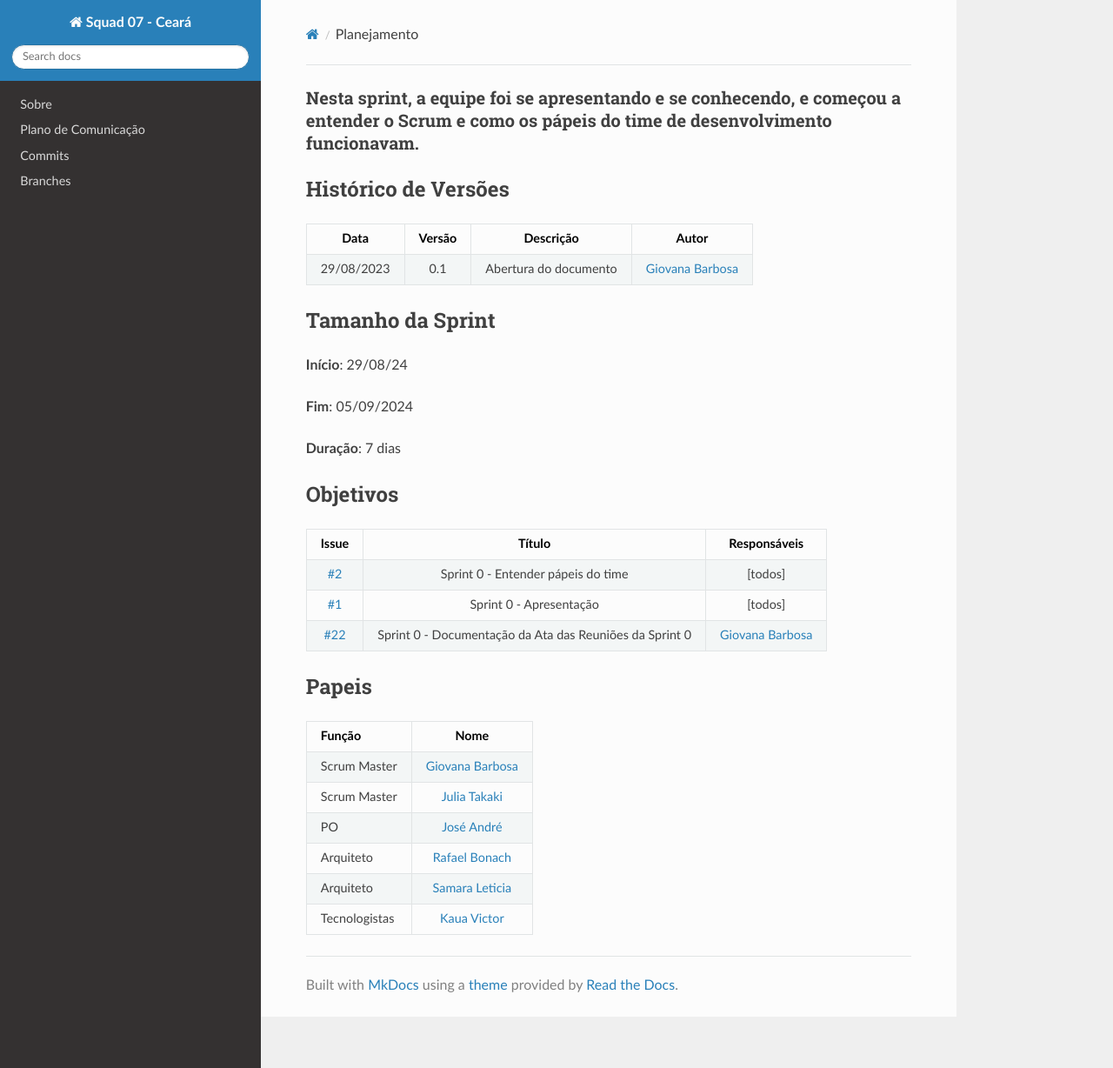
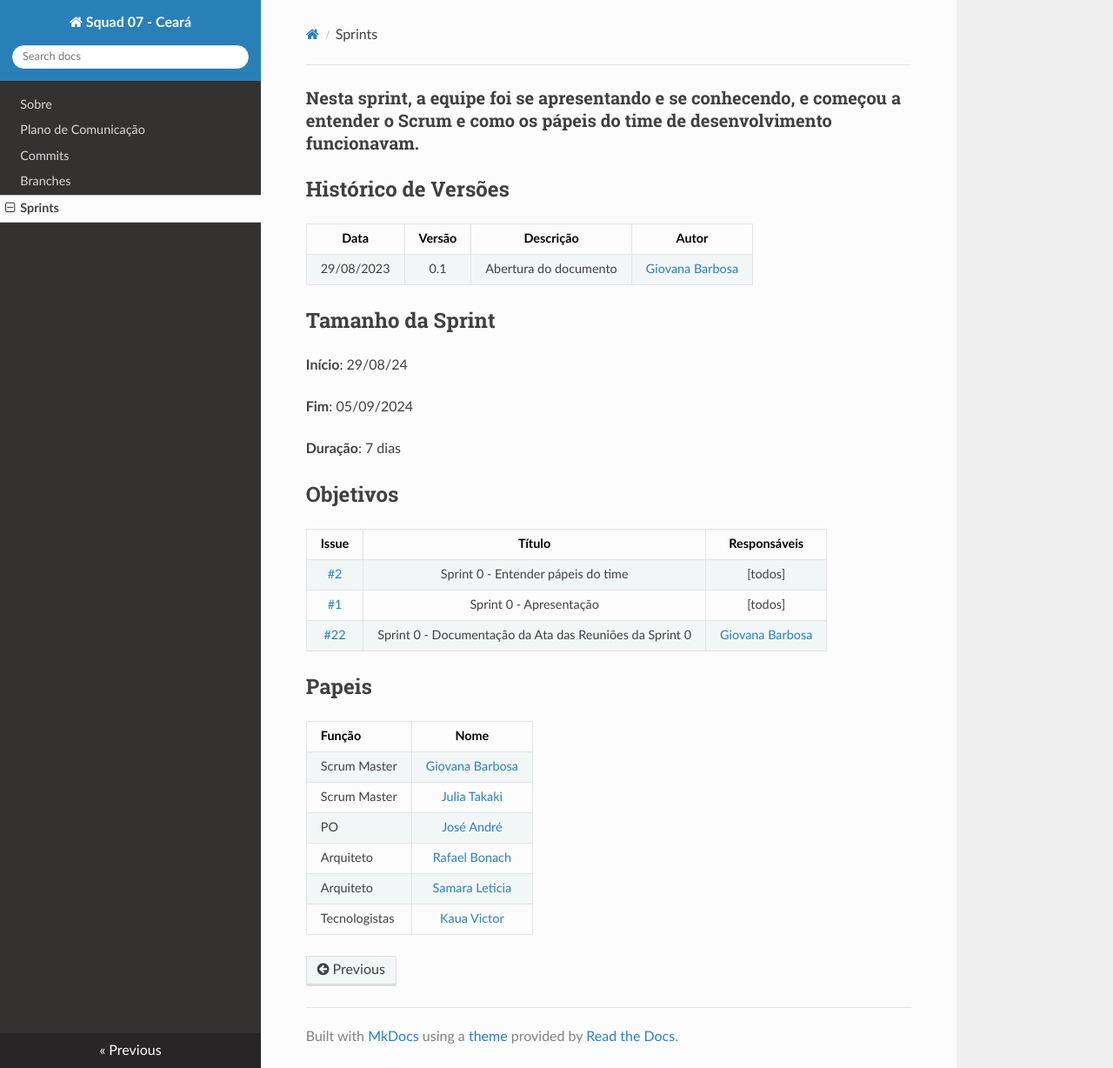
Before and after one commit to unb-mds/2023-2-Squad07, an MkDocs documentation site: the page built from docs/sprints/sprint00/planejamento.md, in a window 1280 px wide and 1228 px high. Shown: the whole window at 87% size. Built offline with MkDocs 1.6.1, drawn with Linux system fonts in a browser that asks for light colours; nearby versions of some CDN libraries.

Commit message:
Update mkdocs.yml

```diff
--- a/mkdocs.yml
+++ b/mkdocs.yml
@@ -4,4 +4,5 @@ nav:
       - Plano de Comunicação: plano-de-comunicação.md
       - Commits: Commits.md
       - Branches: Branches.md
+      - Sprints: sprints/sprint00/planejamento.md
 theme: readthedocs
```
